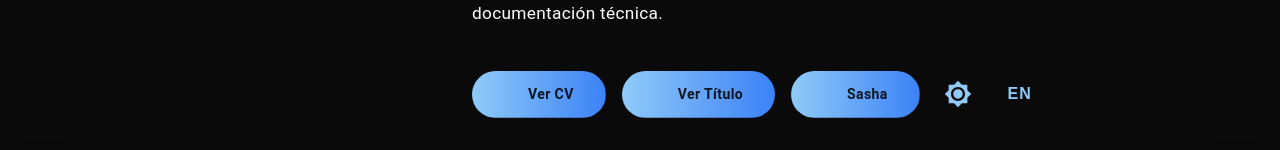
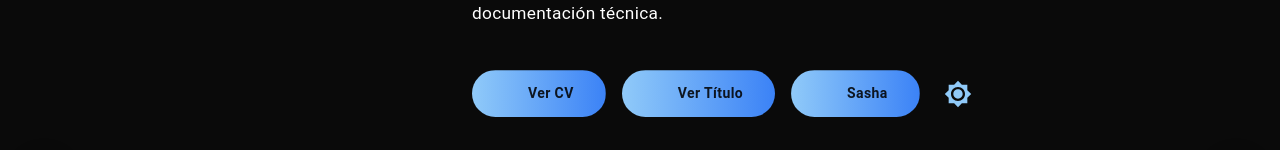
Before and after one commit to Patogol35/jorgito, a React (Vite) app: page / in a window 1280 px wide. Shown: the part 576-726 px from the top of the page. Built offline with nearby package versions, Linux system fonts and the light colour scheme; some icons are missing.

Commit message:
Update Hero.jsx

```diff
--- a/src/components/Hero.jsx
+++ b/src/components/Hero.jsx
@@ -236,36 +236,6 @@ export default function Hero({ mode, setMode, t, lang, setLang }) {
                   )}
                 </IconButton>
               </motion.div>
-
-              {/* 🌍 IDIOMA (NO ROMPE DISEÑO) */}
-              <motion.div variants={fadeCinematic} whileTap={{ scale: 1 }}>
-  <IconButton
-    onClick={() => setLang(lang === "es" ? "en" : "es")}
-    component={motion.button}
-    whileTap={{ scale: 0.9 }} // 👈 igual que el de modo
-    sx={{
-      width: 48,
-      height: 48,
-      color: theme.palette.primary.main,
-      "&:hover": {
-        background: "transparent",
-        transform: "scale(1.15)",
-      },
-      transition: "transform 0.2s ease",
-    }}
-  >
-    <Box
-      sx={{
-        fontWeight: 700,
-        fontSize: "1rem",
-        letterSpacing: "1px",
-        lineHeight: 1,
-      }}
-    >
-      {lang === "es" ? "EN" : "ES"}
-    </Box>
-  </IconButton>
-</motion.div>
             </Box>
           </motion.div>
         </Box>
```
